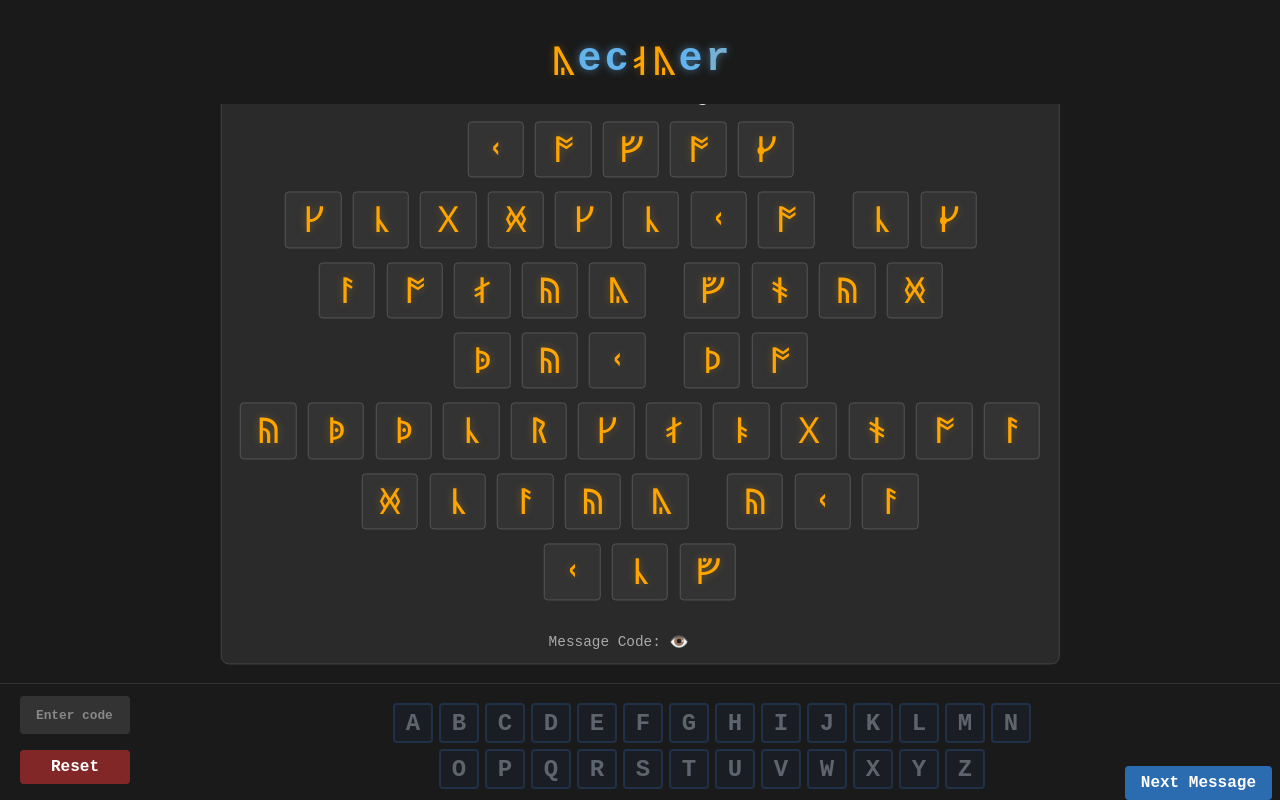
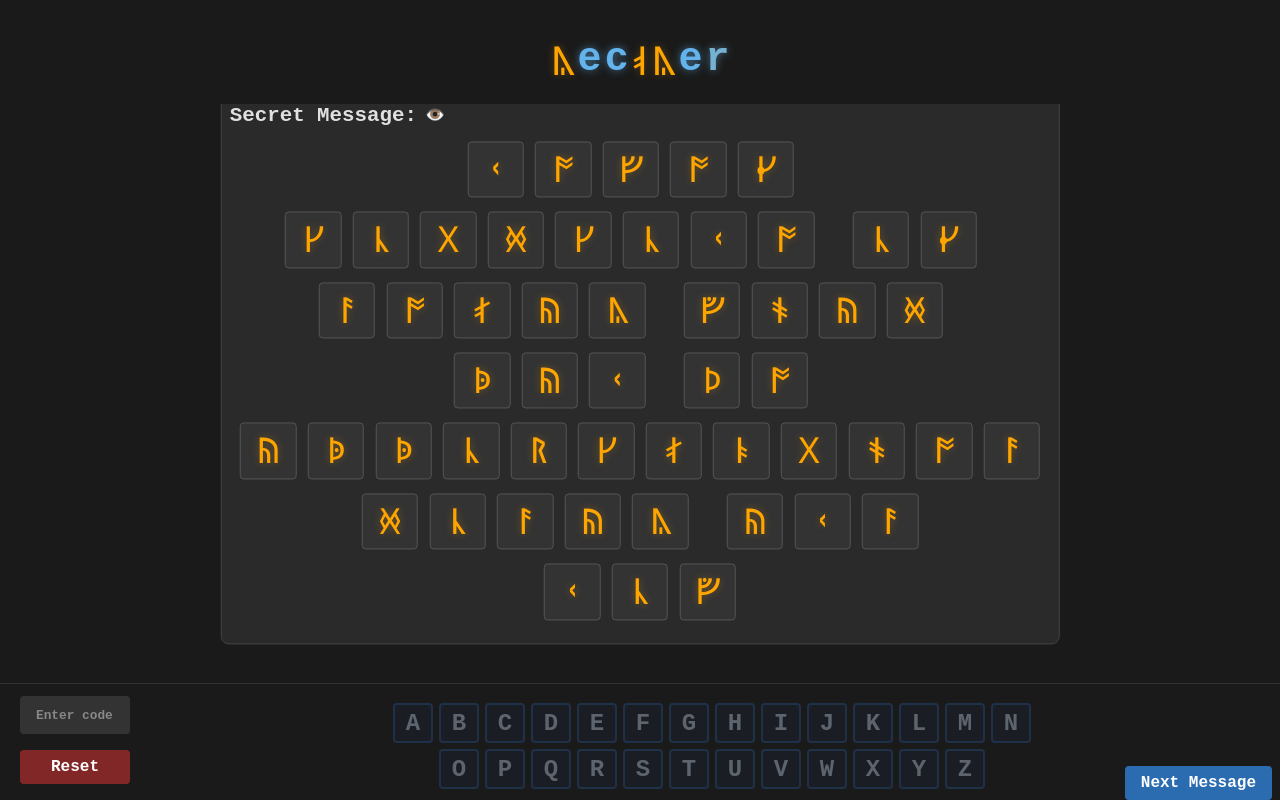
Before and after one commit to Vincent-Mattana/Decoder, a React (Vite) app: page / in a window 1280 px wide. Built offline with nearby package versions, Linux system fonts and the light colour scheme.

Commit message:
Level code better placed

```diff
--- a/src/components/cipherDecoder.css
+++ b/src/components/cipherDecoder.css
@@ -230,13 +230,11 @@ body, html {
 
 /* Message code */
 .message-code {
-  display: flex;
+  display: inline-flex;
   align-items: center;
-  justify-content: center;
-  gap: 0.5rem;
-  margin-top: 1rem;
-  font-size: 0.9rem;
-  color: #aaa;
+  margin-left: 0.5rem;
+  position: relative;
+  z-index: 10;
 }
 
 .code-container {
@@ -247,7 +245,6 @@ body, html {
 
 .code-reveal-icon {
   cursor: pointer;
-  margin-right: 0.5rem;
   font-size: 1rem;
   color: #90cdf4;
 }
@@ -259,6 +256,15 @@ body, html {
 
 .code-display.visible {
   opacity: 1;
+}
+
+/* Message container title with styling for the inline eye icon */
+.message-container h2 {
+  margin-top: 0;
+  margin-bottom: 0.25rem;
+  font-size: 1.3rem;
+  display: flex;
+  align-items: center;
 }
 
 /* Letter styles */
@@ -1076,11 +1082,16 @@ body, html {
   }
 }
 
+@media (max-width: 400px) {
+  /* Add any specific styles for very small screens here if needed */
+}
+
 /* Title for the message container */
 .message-container h2 {
   margin-top: 0;
   margin-bottom: 0.25rem;
   font-size: 1.3rem;
+  position: relative;
 }
 
 .action-button.load,
--- a/src/components/cipherDecoder.tsx
+++ b/src/components/cipherDecoder.tsx
@@ -456,7 +456,21 @@ export function CipherDecoder() {
 
           <div className="main-content">
             <div className="message-container">
-              <h2>Secret Message:</h2>
+              <h2>
+                Secret Message:
+                {currentMessage.code && (
+                  <span className="message-code">
+                    <div className="code-container">
+                      <div className="code-reveal-icon" onClick={toggleCodeVisibility}>
+                        {isCodeVisible ? "✓" : "👁️"}
+                      </div>
+                      <span className={`code-display ${isCodeVisible ? 'visible' : ''}`}>
+                        {currentMessage.code}
+                      </span>
+                    </div>
+                  </span>
+                )}
+              </h2>
               <div className={`message encoded ${isDecoded ? 'message-solved' : ''}`} data-symbol-set="runic">
                 {/* Show SOLVED stamp when message is decoded */}
                 {isDecoded && !showSecretUncovered && (
@@ -487,19 +501,6 @@ export function CipherDecoder() {
                   </React.Fragment>
                 ))}
               </div>
-              {currentMessage.code && (
-                <div className="message-code">
-                  Message Code:
-                  <div className="code-container">
-                    <div className="code-reveal-icon" onClick={toggleCodeVisibility}>
-                      {isCodeVisible ? "✓" : "👁️"}
-                    </div>
-                    <span className={`code-display ${isCodeVisible ? 'visible' : ''}`}>
-                      {currentMessage.code}
-                    </span>
-                  </div>
-                </div>
-              )}
             </div>
           </div>
 
```
